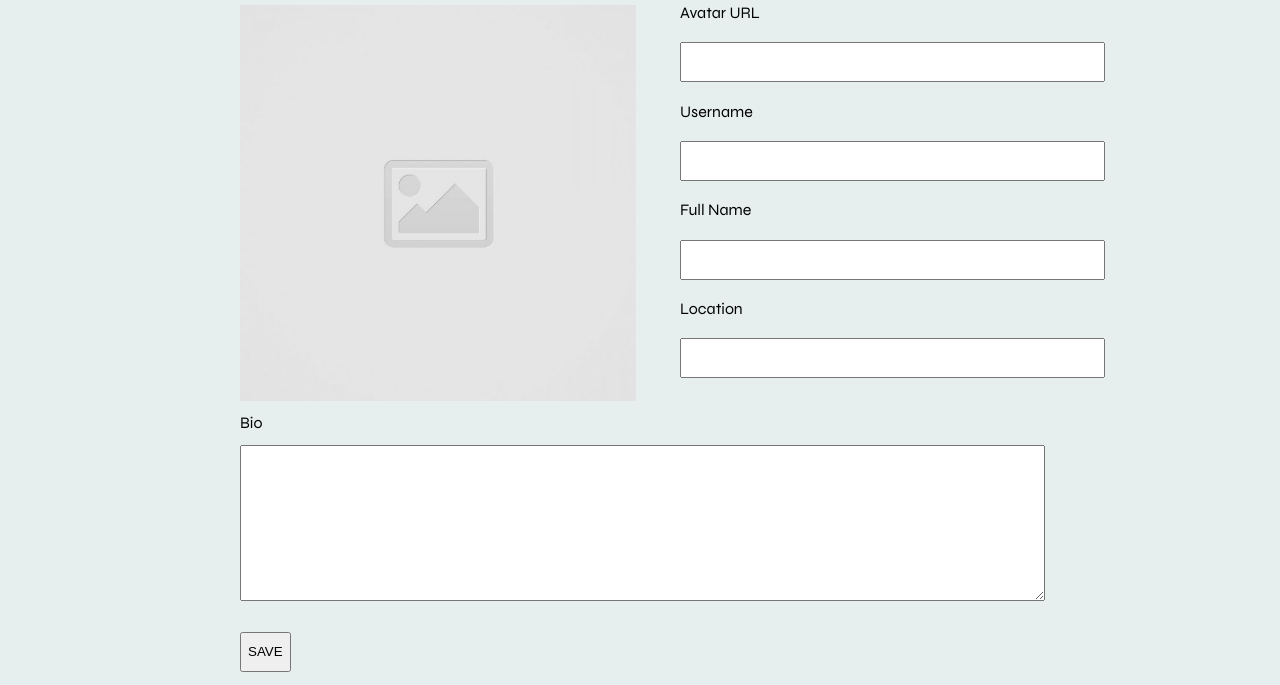
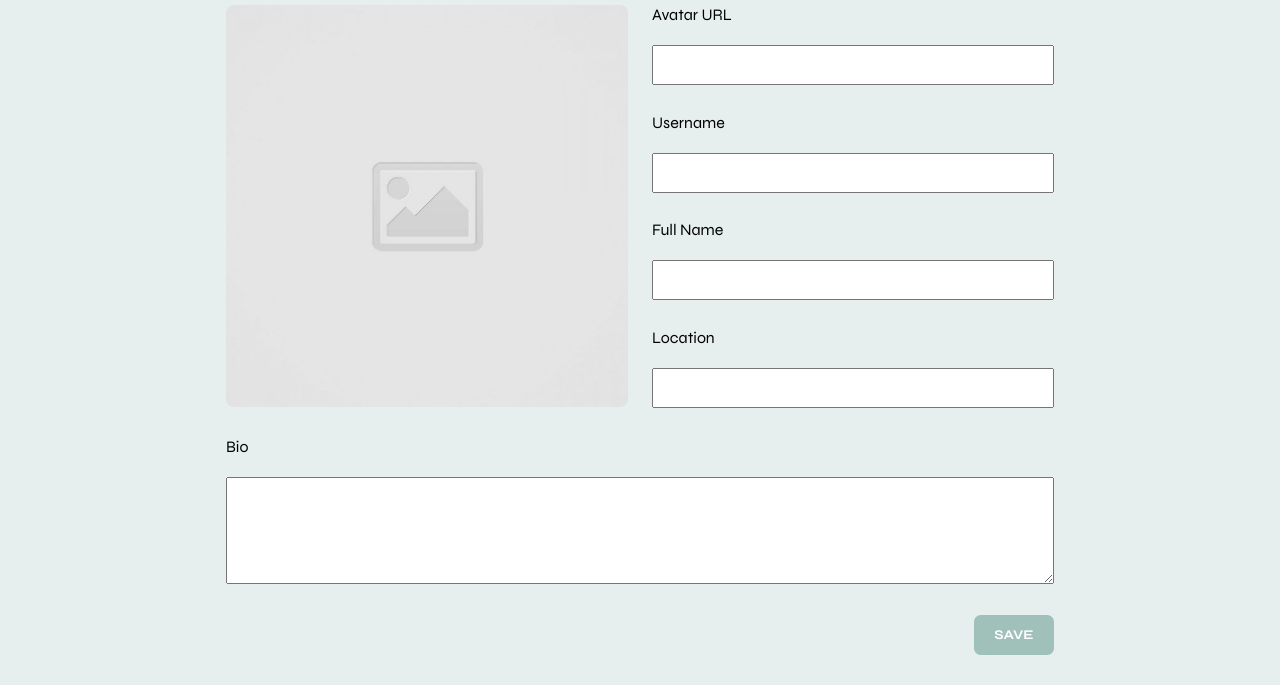
Before and after one commit to KiannaBrandt/code-journal, a plain HTML site: page index.html in a window 1280 px wide. Shown: the part 157-842 px from the top of the page. After the commit the page ends 812 px from the top, so only its background shows below. Drawn offline with Linux system fonts and the light colour scheme.

Commit message:
Update the avatar preview image's src when the avatar url input changes. #1

```diff
--- a/css/styles.css
+++ b/css/styles.css
@@ -8,54 +8,47 @@ header {
   padding: 0.1em;
 }
 
-h2,
-.form-container {
+h2 {
   font-weight: normal;
-  max-width: 800px;
-  margin-left: auto;
-  margin-right: auto;
+  color: white;
+  max-width: 900px;
+  margin: 1em auto;
+  padding: 0 1.5rem;
 }
 
 .default-img {
-  width: 90%;
-  margin-top: 0.5em;
-  margin-bottom: 0.5em;
+  width: 100%;
+  border-radius: 0.5em;
+  margin-bottom: 1.6em;
 }
 
-.form-group input {
-  height: 2.5rem;
-  margin-top: 1em;
-  margin-bottom: 1em;
+.form-group {
+  margin-bottom: 1.7em;
+}
+
+input,
+textarea {
+  width: 100%;
+  height: 3em;
+  margin-top: 1.6em;
+  font-family: 'Syne', sans-serif;
 }
 
 textarea {
-  margin-top: 1em;
-  margin-bottom: 1em;
+  height: 8em;
 }
 
-.form-group > input:last-child {
+.submit {
   text-align: right;
 }
 
-@media screen and (min-width: 800px) {
-  .form-row {
-    display: flex;
-  }
-
-  .form-column-1 {
-    width: 55%;
-  }
-
-  .form-column-2 {
-    width: 45%;
-    line-height: 2em;
-  }
-
-  .form-group {
-    display: block;
-  }
-
-  .form-group > label {
-    display: block;
-  }
+input[type="submit"] {
+  width: 6em;
+  font-family: 'Syne', sans-serif;
+  font-weight: bold;
+  color: white;
+  background-color: rgb(160, 193, 185);
+  border: none;
+  border-radius: 0.5em;
+  margin: 0;
 }
--- a/index.html
+++ b/index.html
@@ -20,40 +20,50 @@
       <h2>Code Journal</h2>
   </header>
   <main>
-    <div class="form-container">
+    <div class="container">
     <div data-view="edit-profile"></div>
-    <h1>Edit Profile</h1>
+    <h1>EDIT PROFILE</h1>
       <form action="" method="get">
-        <div class="form-row">
-          <div class="form-column-1">
+        <div class="row">
+          <div class="column-half">
             <img class="default-img" src="images/placeholder-image-square.jpg" alt="placeholder-image-square">
           </div>
-          <div class="form-column-2">
+          <div class="column-half">
             <div class="form-group">
-              <label for="url">Avatar URL</label>
-              <input type="url" name="url" id="url" pattern="https://.*" size="50" required>
+              <label for="avatarUrl">Avatar URL</label>
+              <div>
+                <input type="url" name="avatarUrl" id="avatarUrl" pattern="https://.*" required>
+              </div>
             </div>
             <div class="form-group">
               <label for="username">Username</label>
-              <input type="text" id="username" name="username" size="50" required>
+              <div>
+                <input type="text" id="username" name="username" required>
+              </div>
             </div>
             <div class="form-group">
-              <label for="name">Full Name</label>
-              <input type="text" id="name" name="name" size="50" required>
+              <label for="fullName">Full Name</label>
+              <div>
+                <input type="text" id="fullName" name="fullName" required>
+              </div>
             </div>
             <div class="form-group">
               <label for="location">Location</label>
-              <input type="text" id="location" name="location" size="50" required>
+              <div>
+               <input type="text" id="location" name="location" required>
+              </div>
             </div>
-          </div>
         </div>
-        <div class="form-row">
-          <div class="form-column-3">
+      </div>
+      <div class="row">
+        <div class="column-full">
             <div class="form-group">
               <label for="bio">Bio</label>
-              <textarea id="bio" name="bio" rows="10" cols="98" required></textarea>
+              <div>
+                <textarea id="bio" name="bio" required></textarea>
+              </div>
             </div>
-            <div class="form-group">
+            <div class="submit">
               <input type="submit" value="SAVE">
             </div>
           </div>
--- a/js/main.js
+++ b/js/main.js
@@ -0,0 +1,7 @@
+var $avatarURL = document.querySelector('#avatarUrl');
+var $defaultImg = document.querySelector('.default-img');
+
+$avatarURL.addEventListener('input', function (event) {
+  var $urlValue = event.target.value;
+  $defaultImg.src = $urlValue;
+});
```
